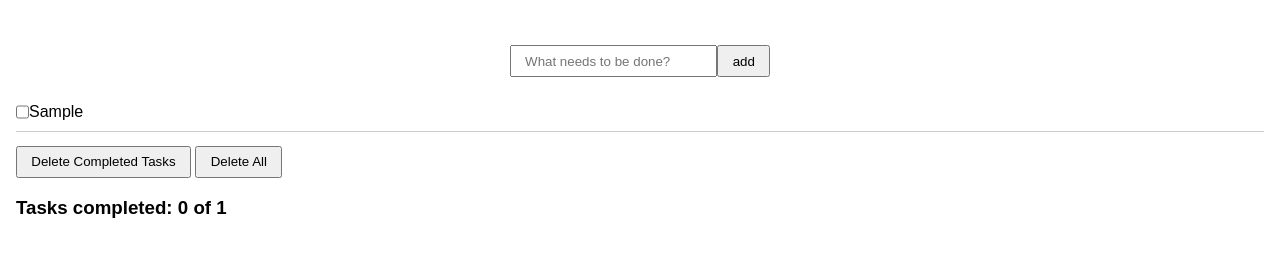
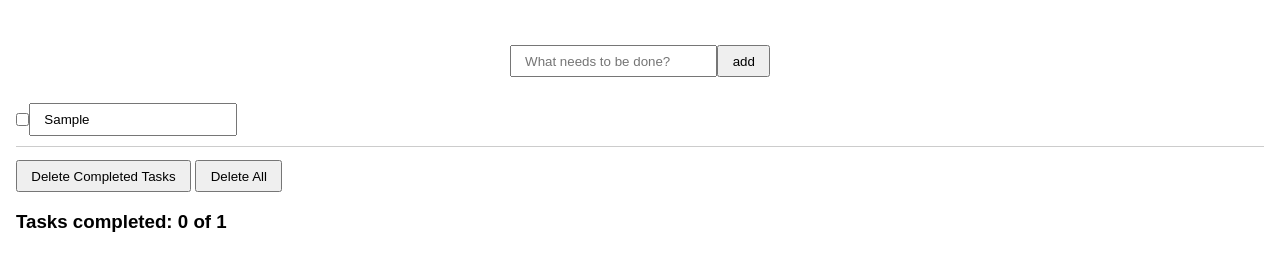
Before and after one commit to pablowbk/ajs-todo, a plain HTML site: page index.html in a window 1280 px wide. Both pictures are taken after typing "Sample" into the empty fields and a click on the button "add". Shown: the part 40-310 px from the top of the page. Drawn offline with nearby package versions, Linux system fonts and the light colour scheme; files that its build step writes are made by us from their sources.

Commit message:
replace spans with inputs

```diff
--- a/index.html
+++ b/index.html
@@ -1,5 +1,6 @@
 <!DOCTYPE html>
 <html lang="en">
+
 <head>
   <meta charset="UTF-8">
   <meta name="viewport" content="width=device-width, initial-scale=1.0">
@@ -7,6 +8,7 @@
   <link rel="stylesheet" href="css/main.css">
   <title>ToDo App with AJS</title>
 </head>
+
 <body ng-app="App">
   <header>
     <h1>Get it done!</h1>
@@ -19,8 +21,13 @@
     </form>
     <ul class="todos-list">
       <li ng-repeat="todo in todos" class="item">
-        <input type="checkbox" ng-model="todo.done" ng-click="toggleDone()"/>
-        <span class="{{todo.done ? 'done' : ''}}">{{ todo.text }}</span>
+        <input type="checkbox" ng-model="todo.done" ng-click="toggleDone()" />
+        <input
+          class="{{todo.done ? 'done' : ''}}"
+          type="text"
+          ng-value="todo.text"
+          ng-model="todo.text"
+          ng-change="updateItem()"/>
       </li>
     </ul>
 
@@ -39,4 +46,5 @@
   <!-- Controllers -->
   <script src="./js/controllers/TodoController.js"></script>
 </body>
+
 </html>
--- a/js/controllers/TodoController.js
+++ b/js/controllers/TodoController.js
@@ -50,4 +50,8 @@ app.controller("TodoController", function ($scope, $window) {
     $scope.todos.length = 0;
     $window.localStorage.removeItem('itemsList')
   }
+
+  $scope.updateItem = function() {
+    console.log("updating item")
+  }
 });
```
